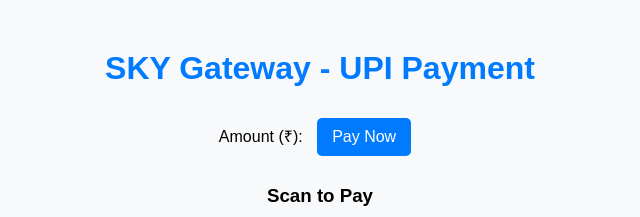
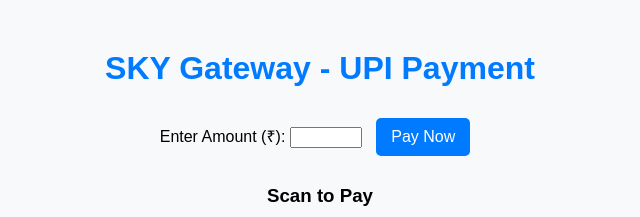
Before and after one commit to sunilkumart2025/upi-payment, a website: page public/index.html in a window 1280 px wide. Shown: the top 217 px of the page, without its empty margins (320-960 px from the left). Drawn offline with Linux system fonts and the light colour scheme.

Commit message:
Update index.html

```diff
--- a/public/index.html
+++ b/public/index.html
@@ -11,8 +11,8 @@
     <h1>SKY Gateway - UPI Payment</h1>
 
     <div>
-        <label for="amount">Amount (₹):</label>
-
+        <label for="amount"> Enter Amount (₹):</label>
+        <input type="number" id="amount" min="1" max="1000" required>
         <button id="generateQRBtn">Pay Now</button>
     </div>
 
```
